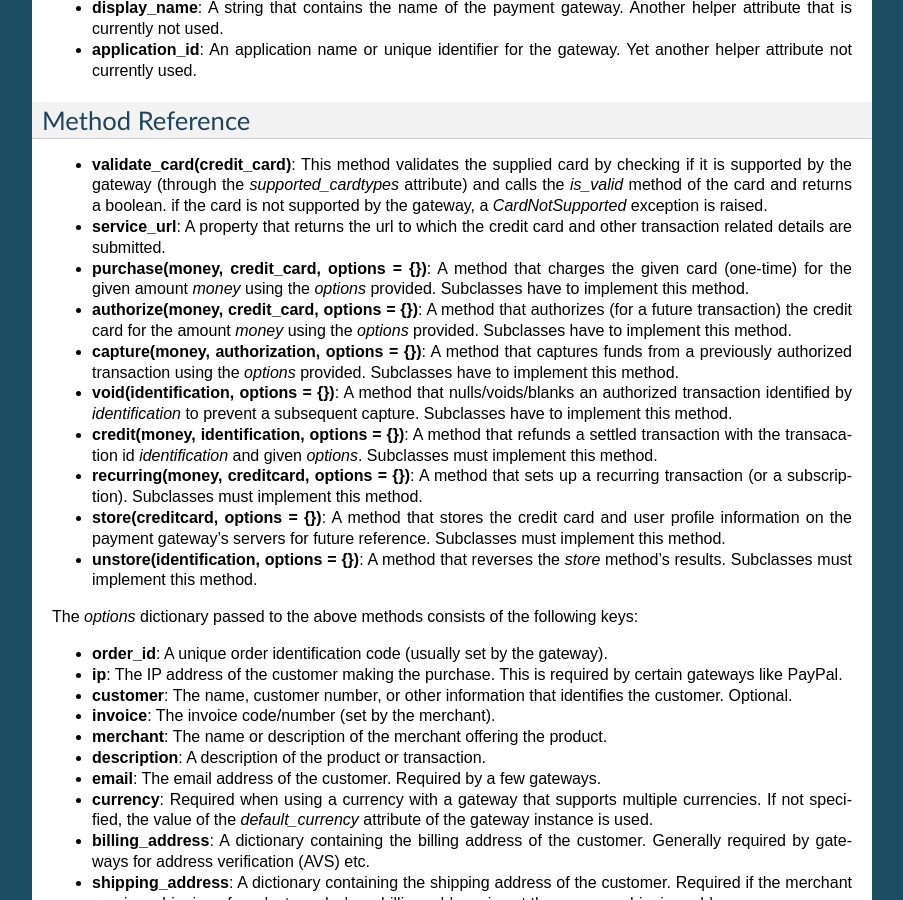
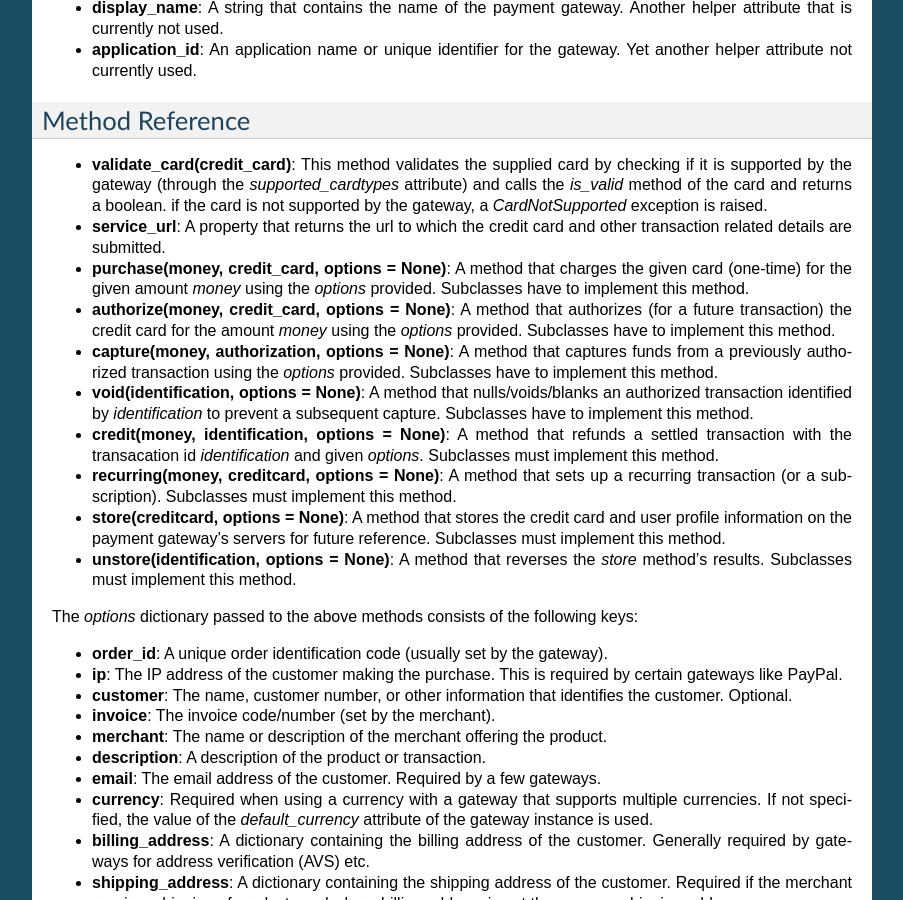
Before and after one commit to agiliq/merchant, a Sphinx documentation site: the page built from docs/gateways.rst, in a window 1280 px wide and 900 px high, scrolled down 557 px. Shown: the whole window, without its empty margins (198-1101 px from the left). Built offline with Sphinx 7.4.7, drawn with Linux system fonts in a browser that asks for light colours.

Commit message:
Docs for customizing the integration and gateways without patching the merchant code.

```diff
--- a/docs/gateways.rst
+++ b/docs/gateways.rst
@@ -47,28 +47,28 @@
   is raised.
 * **service_url**: A property that returns the url to which the credit card
   and other transaction related details are submitted.
-* **purchase(money, credit_card, options = {})**: A method that charges the
+* **purchase(money, credit_card, options = None)**: A method that charges the
   given card (one-time) for the given amount `money` using the `options`
   provided. Subclasses have to implement this method.
-* **authorize(money, credit_card, options = {})**: A method that authorizes
+* **authorize(money, credit_card, options = None)**: A method that authorizes
   (for a future transaction) the credit card for the amount `money` using
   the `options` provided. Subclasses have to implement this method.
-* **capture(money, authorization, options = {})**: A method that captures
+* **capture(money, authorization, options = None)**: A method that captures
   funds from a previously authorized transaction using the `options`
   provided. Subclasses have to implement this method.
-* **void(identification, options = {})**: A method that nulls/voids/blanks
+* **void(identification, options = None)**: A method that nulls/voids/blanks
   an authorized transaction identified by `identification` to prevent a
   subsequent capture. Subclasses have to implement this method.
-* **credit(money, identification, options = {})**: A method that refunds a
+* **credit(money, identification, options = None)**: A method that refunds a
   settled transaction with the transacation id `identification` and given
   `options`. Subclasses must implement this method.
-* **recurring(money, creditcard, options = {})**: A method that sets up a
+* **recurring(money, creditcard, options = None)**: A method that sets up a
   recurring transaction (or a subscription). Subclasses must implement
   this method.
-* **store(creditcard, options = {})**: A method that stores the credit
+* **store(creditcard, options = None)**: A method that stores the credit
   card and user profile information on the payment gateway's servers
   for future reference. Subclasses must implement this method.
-* **unstore(identification, options = {})**: A method that reverses the
+* **unstore(identification, options = None)**: A method that reverses the
   `store` method's results. Subclasses must implement this method.
 
 The `options` dictionary passed to the above methods consists of the following
--- a/docs/index.rst
+++ b/docs/index.rst
@@ -33,6 +33,7 @@
 
 * :doc:`Signals <signals>`
 * :doc:`Writing your own gateway <custom_gateway>`
+* :doc:`Customizing the inbuilt Gateway/Integration <customize>`
 * :doc:`Contributing to Merchant <contributing>`
 
 
```
Also changed, not shown: docs/custom_gateway.rst (+8 -8 lines), docs/customize.rst (added, +48 -0 lines).
